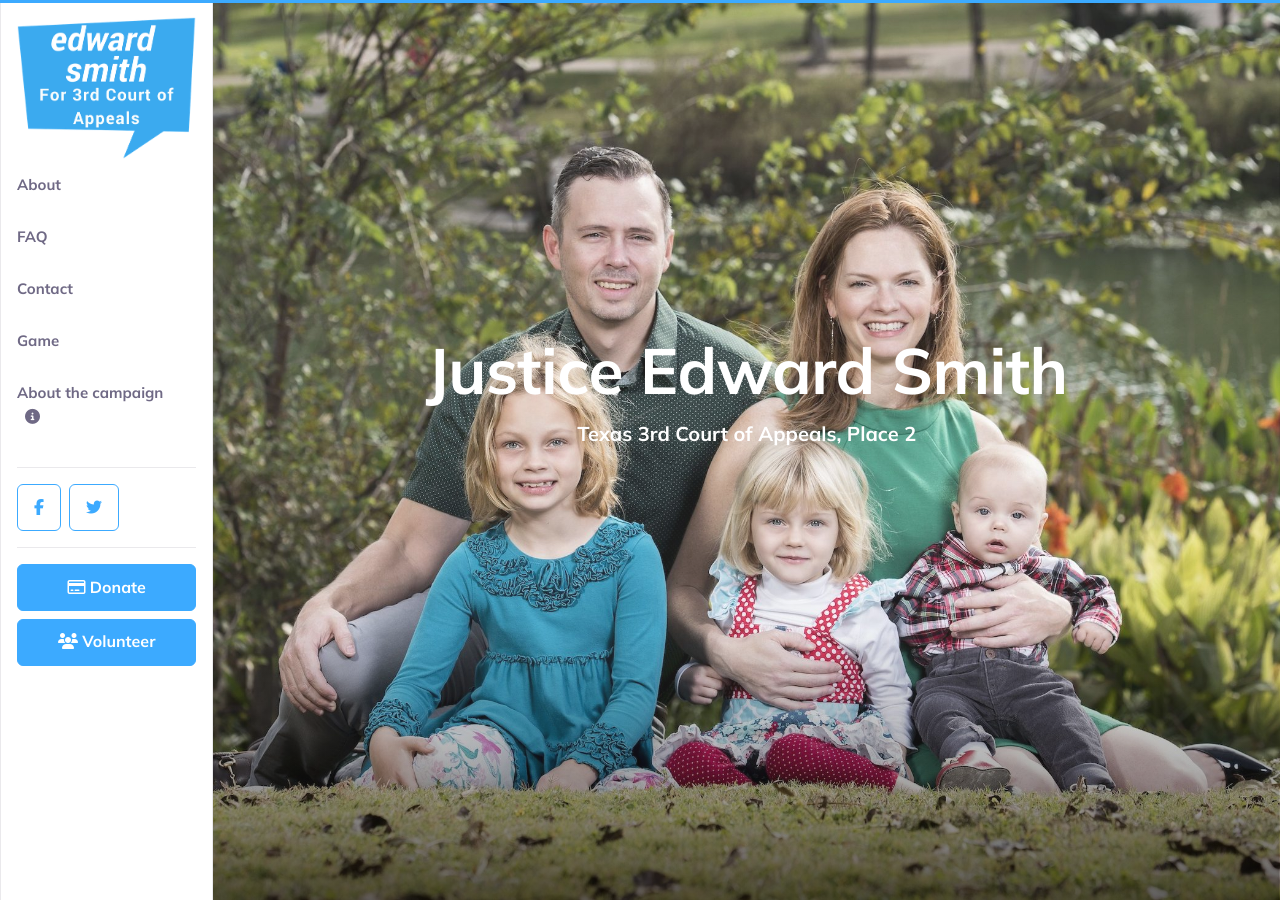
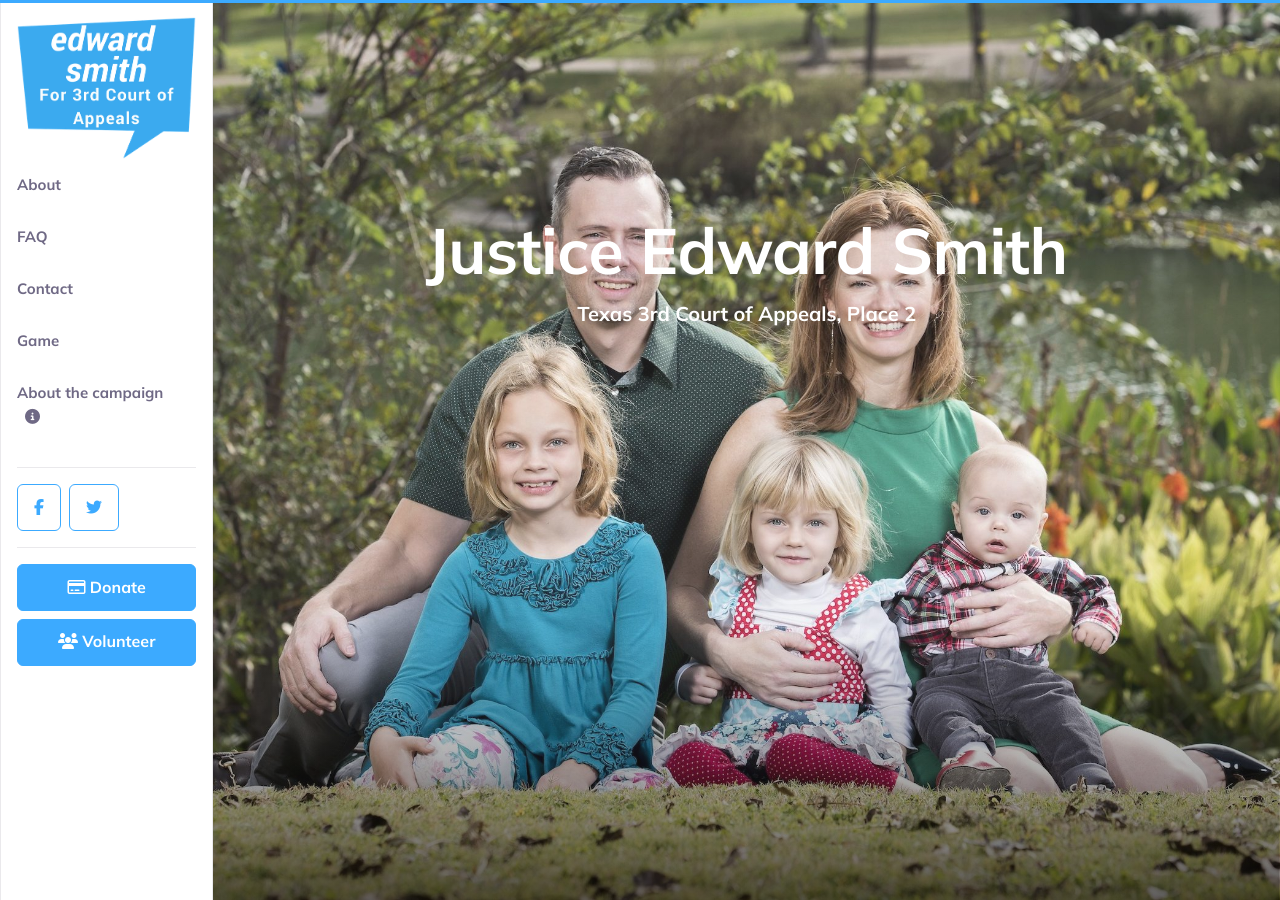
Before and after one commit to ObjectifGroup/smithforjustice.com, a Jekyll site: the page built from index.html, in a window 1280 px wide and 900 px high. Built offline with Jekyll 4.4.1, drawn with Linux system fonts in a browser that asks for light colours; nearby versions of some CDN libraries.

Commit message:
Cleanup some margins

```diff
--- a/_includes/footer.html
+++ b/_includes/footer.html
@@ -1,8 +1,8 @@
 <!-- Footer -->
 <footer class="footer pt-3 pb-12 bg-primary text-white">
   <div class="container text-center">
-    <div class="row offset-md-2">
-      <div class="col col-md-10">
+    <div class="row offset-md-1">
+      <div class="col col-md-11">
         <ul class="list-inline">
           {% for item in site.data.navbar %}
             <li class="list-inline-item">
--- a/_layouts/default.html
+++ b/_layouts/default.html
@@ -22,7 +22,7 @@
 
                     <a class="navbar-brand fs-3 d-none d-md-block" href="{{ '/' | absolute_url }}">
                         <img src="{{ '/assets/images/edward-smith-for-justice-logo.png' | absolute_url }}"
-                            class="img-fluid" width="185px" heigh="auto"/>
+                            class="img-fluid" width="283px" heigh="auto"/>
                     </a>
 
                     <!-- navigation -->
@@ -98,7 +98,7 @@
                     <header class="bg-hero-animated-gradiant{% if page.fullscreen_header == true %} vh-100{% else %} min-vh-50{% endif %}">
                     {% endif %}
                     <div class="d-flex justify-content-center text-center">
-                        <div class="position-absolute bottom-50">
+                        <div class="position-absolute bottom-50 pb-16">
                             <h1 class="display-3 mb-3 lh-1 text-white fw-bold">{{ page.title }}</h1>
                             {% if page.description %}
                                 <p class="m-0 lead text-white fw-bold">{{ page.description | split: ". " | first | strip_html }}</p>
--- a/_layouts/page.html
+++ b/_layouts/page.html
@@ -4,8 +4,8 @@
 
 <section id="page-content" class="pt-lg-14 pb-lg-12 py-8">
     <div class="container">
-        <div class="row offset-md-2">
-            <div class="col col-md-10">
+        <div class="row offset-md-1">
+            <div class="col col-md-11">
                 {{ content }}
             </div>
         </div>
--- a/index.html
+++ b/index.html
@@ -82,16 +82,16 @@
 
 <section id="about" class="pb-lg-12 py-8">
     <div class="container">
-        <div class="row">
-            <div class="offset-lg-3 col-lg-6 col-md-12 col-12">
+        <div class="row offset-md-1">
+            <div class="col col-md-11">
                 <div class="mb-5 text-center">
                     <h2 class="h1 mb-3">About Edward Smith</h2>
                     <p>The candidate</p>
                 </div>
             </div>
         </div>
-        <div class="row offset-lg-1">
-            <div class="col col-md-9 clearfix">
+        <div class="row offset-md-1">
+            <div class="col col-md-11 clearfix">
                 <img class="rounded col-md-5 float-md-end mb-3 ms-md-3 img-fluid" src="assets/images/edward-smith-headshot.webp" alt="Edward Smith Headshot">
                 <p>I am native Texan who was born in Dallas, raised in Fort Worth and went to college at Texas A&M University in College Station. After law school my wife, Casey, and I headed west to California and settled in San Francisco. After a couple years we got an itch for adventure and left San Francisco for Santiago, Chile. In 2008 when our time in Santiago came to an end we moved to Austin and have called Austin home ever since.</p>
                 <p>Since moving to Austin our household has expanded to include three children. I have also taken up playing the banjo, piano and sandlot baseball for the East Austin Jardineros Baseball Club. My family and I attend the urban, progressive community of faith committed to social justice, inclusiveness and reconciliation known as University United Methodist Church in Austin.</p>
@@ -117,8 +117,8 @@
 
 <section id="faq" class="pb-lg-12 py-8">
     <div class="container">
-        <div class="row">
-            <div class="offset-lg-3 col-lg-6 col-md-12 col-12">
+        <div class="row offset-md-1">
+            <div class="col col-md-11">
                 <div class="mb-8 text-center">
                     <h2 class="mb-3 h1">FAQ</h2>
                     <p class="lead">You asked, I answered</p>
@@ -127,8 +127,8 @@
         </div>
     </div>
     <div class="container">
-        <div class="row">
-            <div class="offset-md-2 col-md-8 col-12">
+        <div class="row offset-md-1">
+            <div class="col col-md-11">
                 {% assign data = site.data.faqs %}
                 {% include faqs.html %}
             </div>
```
